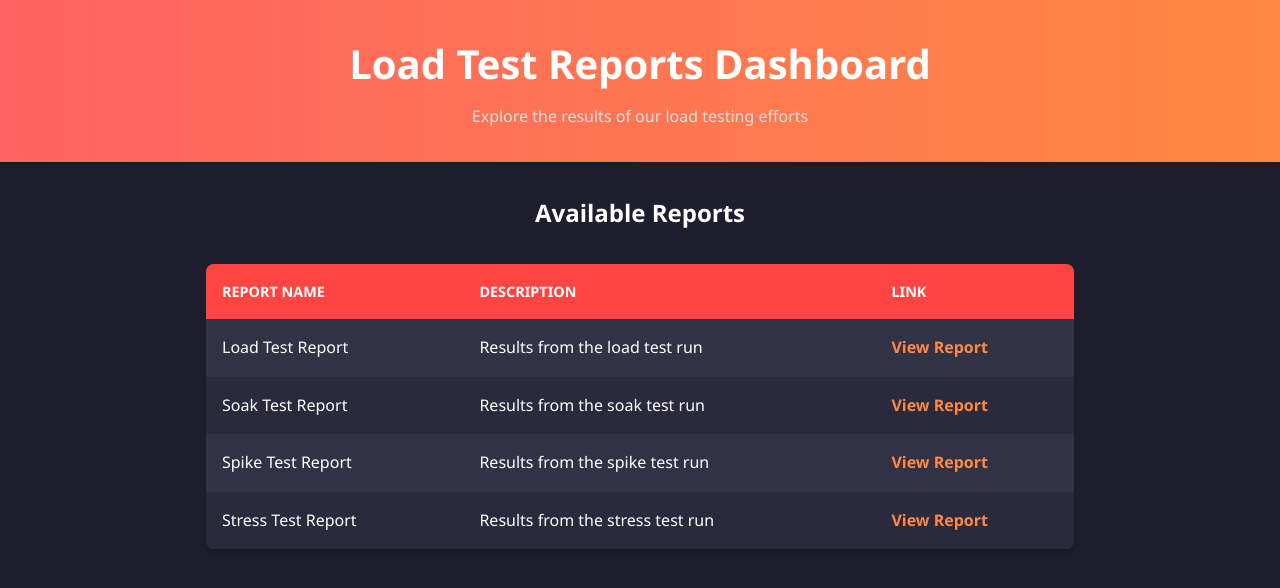
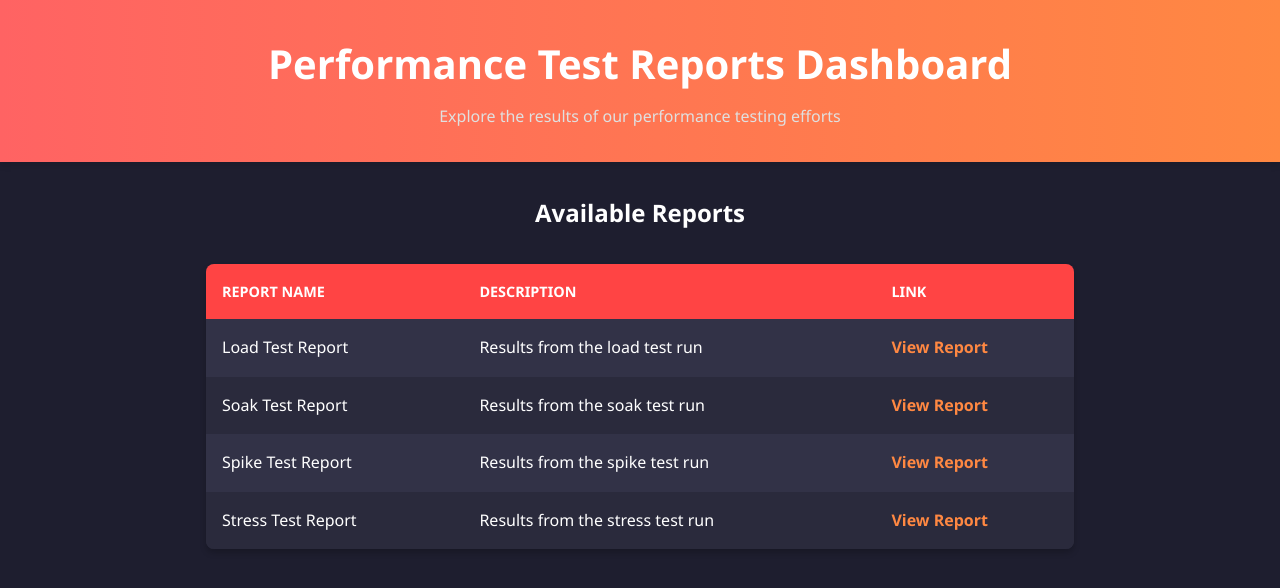
Before and after one commit to rodrigosalles7/performance-test-reports, a plain HTML site: page index.html in a window 1280 px wide. Drawn offline with Linux system fonts and the light colour scheme.

Commit message:
Update index.html

```diff
--- a/index.html
+++ b/index.html
@@ -3,7 +3,7 @@
 <head>
     <meta charset="UTF-8">
     <meta name="viewport" content="width=device-width, initial-scale=1.0">
-    <title>Load Test Reports Dashboard</title>
+    <title>Performance Test Reports Dashboard</title>
     <style>
         * { margin: 0; padding: 0; box-sizing: border-box; }
         body { font-family: 'Segoe UI', Tahoma, Geneva, Verdana, sans-serif; background-color: #1e1e2f; color: #ffffff; line-height: 1.6; }
@@ -27,8 +27,8 @@
 </head>
 <body>
     <header>
-        <h1>Load Test Reports Dashboard</h1>
-        <p>Explore the results of our load testing efforts</p>
+        <h1>Performance Test Reports Dashboard</h1>
+        <p>Explore the results of our performance testing efforts</p>
     </header>
     <main>
         <h2 style="text-align: center; margin-bottom: 1rem;">Available Reports</h2>
```
